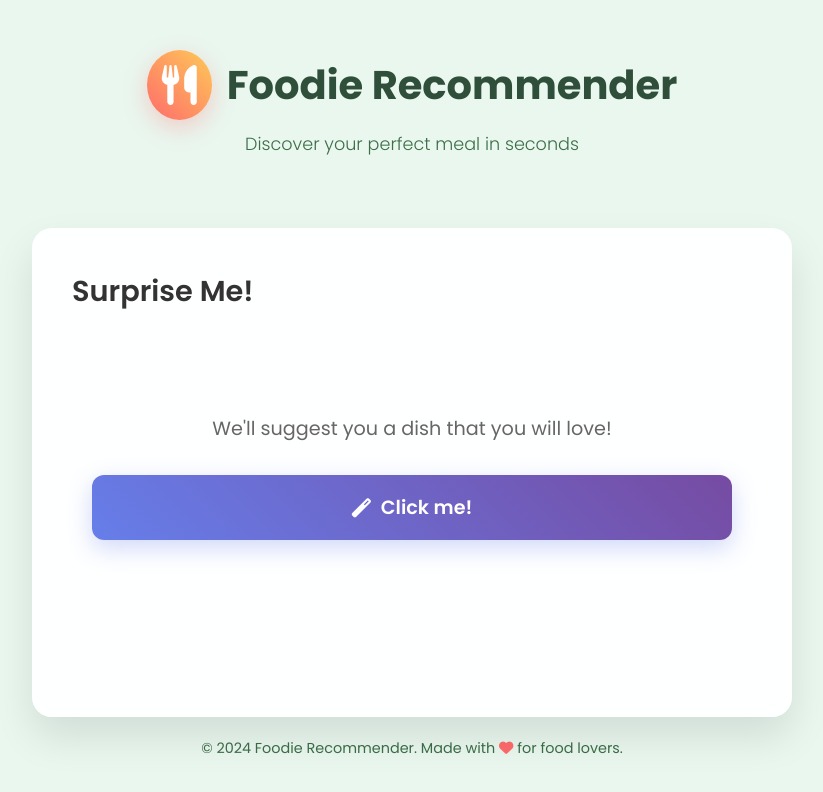
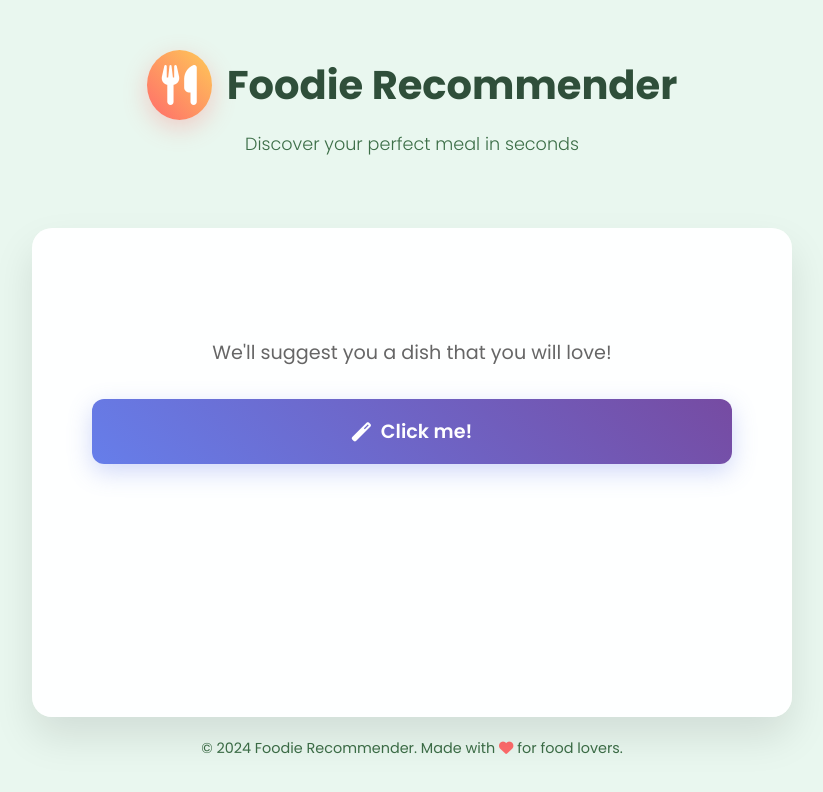
Before and after one commit to savoraTheGlobalApp/food_menu, a website: page index.html in a window 1280 px wide. Shown: the whole page, without its empty margins (228-1051 px from the left). Drawn offline with Linux system fonts and the light colour scheme.

Commit message:
Remove the surprise me text from top

```diff
--- a/index.html
+++ b/index.html
@@ -226,7 +226,6 @@
                         <i class="fas fa-arrow-left"></i>
                         Back
                     </button>
-                    <h2>Surprise Me!</h2>
                 </div>
 
                 <div class="surprise-options">
```
